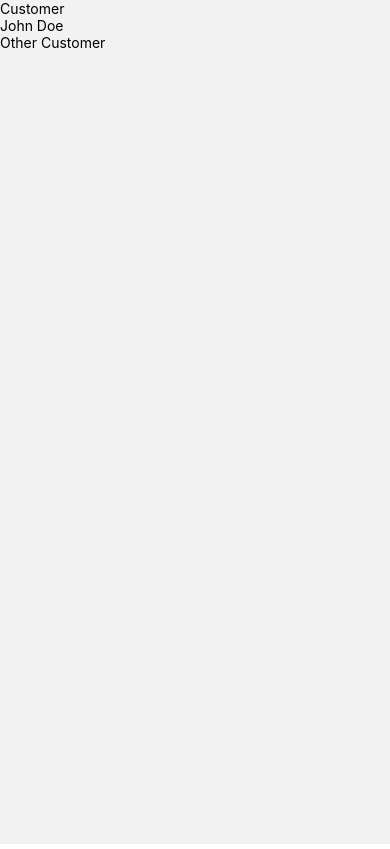
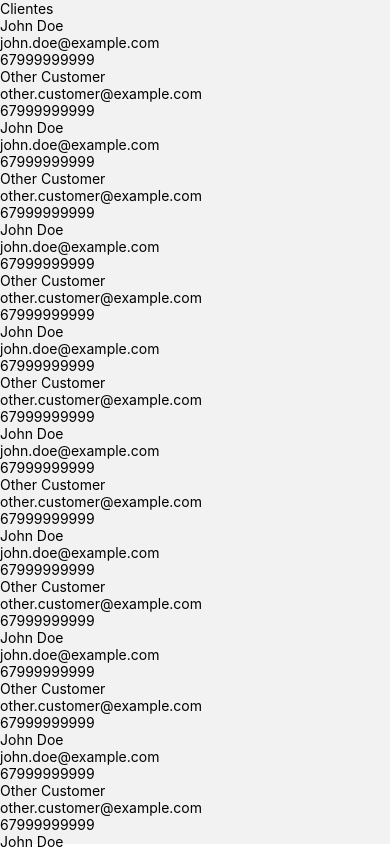
Before and after one commit to wagnerchimenez/service-order, a React Native app: screen / in a window 390 px wide. Shown: the top 849 px of the page. Built offline with nearby package versions, Linux system fonts and the light colour scheme.

Commit message:
feat:Implementando screen para listar clientes

```diff
--- a/src/Customer/Infrastructure/InMemoryCustomerRepository.ts
+++ b/src/Customer/Infrastructure/InMemoryCustomerRepository.ts
@@ -33,6 +33,117 @@ export class InMemoryCustomerRepository implements CustomerRepository {
                 Email.create('other.customer@example.com'),
                 Phone.create('67999999999'),
             ),
+            Customer.create(
+                'John Doe',
+                Email.create('john.doe@example.com'),
+                Phone.create('67999999999'),
+            ),
+            Customer.create(
+                'Other Customer',
+                Email.create('other.customer@example.com'),
+                Phone.create('67999999999'),
+            ),
+            Customer.create(
+                'John Doe',
+                Email.create('john.doe@example.com'),
+                Phone.create('67999999999'),
+            ),
+            Customer.create(
+                'Other Customer',
+                Email.create('other.customer@example.com'),
+                Phone.create('67999999999'),
+            ),
+            Customer.create(
+                'John Doe',
+                Email.create('john.doe@example.com'),
+                Phone.create('67999999999'),
+            ),
+            Customer.create(
+                'Other Customer',
+                Email.create('other.customer@example.com'),
+                Phone.create('67999999999'),
+            ),
+            Customer.create(
+                'John Doe',
+                Email.create('john.doe@example.com'),
+                Phone.create('67999999999'),
+            ),
+            Customer.create(
+                'Other Customer',
+                Email.create('other.customer@example.com'),
+                Phone.create('67999999999'),
+            ),
+            Customer.create(
+                'John Doe',
+                Email.create('john.doe@example.com'),
+                Phone.create('67999999999'),
+            ),
+            Customer.create(
+                'Other Customer',
+                Email.create('other.customer@example.com'),
+                Phone.create('67999999999'),
+            ),
+            Customer.create(
+                'John Doe',
+                Email.create('john.doe@example.com'),
+                Phone.create('67999999999'),
+            ),
+            Customer.create(
+                'Other Customer',
+                Email.create('other.customer@example.com'),
+                Phone.create('67999999999'),
+            ),
+            Customer.create(
+                'John Doe',
+                Email.create('john.doe@example.com'),
+                Phone.create('67999999999'),
+            ),
+            Customer.create(
+                'Other Customer',
+                Email.create('other.customer@example.com'),
+                Phone.create('67999999999'),
+            ),
+            Customer.create(
+                'John Doe',
+                Email.create('john.doe@example.com'),
+                Phone.create('67999999999'),
+            ),
+            Customer.create(
+                'Other Customer',
+                Email.create('other.customer@example.com'),
+                Phone.create('67999999999'),
+            ),
+            Customer.create(
+                'John Doe',
+                Email.create('john.doe@example.com'),
+                Phone.create('67999999999'),
+            ),
+            Customer.create(
+                'Other Customer',
+                Email.create('other.customer@example.com'),
+                Phone.create('67999999999'),
+            ),
+            Customer.create(
+                'John Doe',
+                Email.create('john.doe@example.com'),
+                Phone.create('67999999999'),
+            ),
+            Customer.create(
+                'Other Customer',
+                Email.create('other.customer@example.com'),
+                Phone.create('67999999999'),
+            ),
+            Customer.create(
+                'John Doe',
+                Email.create('john.doe@example.com'),
+                Phone.create('67999999999'),
+            ),
+            Customer.create(
+                'Other Customer',
+                Email.create('other.customer@example.com'),
+                Phone.create('67999999999'),
+            ),
+
         ]
     }
 }
--- a/src/Customer/Presentation/Screens/Customers/index.tsx
+++ b/src/Customer/Presentation/Screens/Customers/index.tsx
@@ -1,5 +1,10 @@
 import { useState, useEffect } from 'react'
-import { Text, FlatList } from 'react-native'
+import {
+    View,
+    Text,
+    FlatList,
+    TouchableOpacity
+} from 'react-native'
 import { SafeAreaView } from 'react-native-safe-area-context'
 
 import { ListCustomers } from '@/Customer/Application/ListCustomers'
@@ -24,15 +29,46 @@ export function Customers() {
     }, [])
 
     return (
-        <SafeAreaView>
+        <SafeAreaView
+            className="flex-1 items-center"
+        >
             <Text
-                className="text-2xl font-bold"
-            >Customer</Text>
+                className="text-4xl font-bold mt-4 mb-4"
+            >
+                Clientes
+            </Text>
 
-            <FlatList
-                data={customers}
-                renderItem={({ item }) => <Text>{item.name}</Text>}
-            />
+            <View className="flex-1 w-full">
+                <FlatList
+                    data={customers}
+                    renderItem={({ item }) => {
+                        return (
+                            <View className="border border-gray-300 rounded-md p-4 m-2">
+                                <View className="flex-row justify-between">
+                                    <Text className="text-lg font-bold">{item.name}</Text>
+                                    <Text className="text-sm text-gray-500">{item.email.address}</Text>
+                                </View>
+                                <View className="flex-row justify-between">
+                                    <Text className="text-sm text-gray-500">{item.phone.number}</Text>
+                                </View>
+                            </View>
+                        )
+                    }}
+                />
+            </View>
+
+            <TouchableOpacity
+                className="bg-green-500 p-4 rounded-md w-full items-center"
+                onPress={() => {
+                    console.log('Adicionar Cliente')
+                }}
+            >
+                <Text
+                    className="text-white text-lg font-bold"
+                >
+                    Adicionar Cliente
+                </Text>
+            </TouchableOpacity>
         </SafeAreaView>
     )
 }
```
